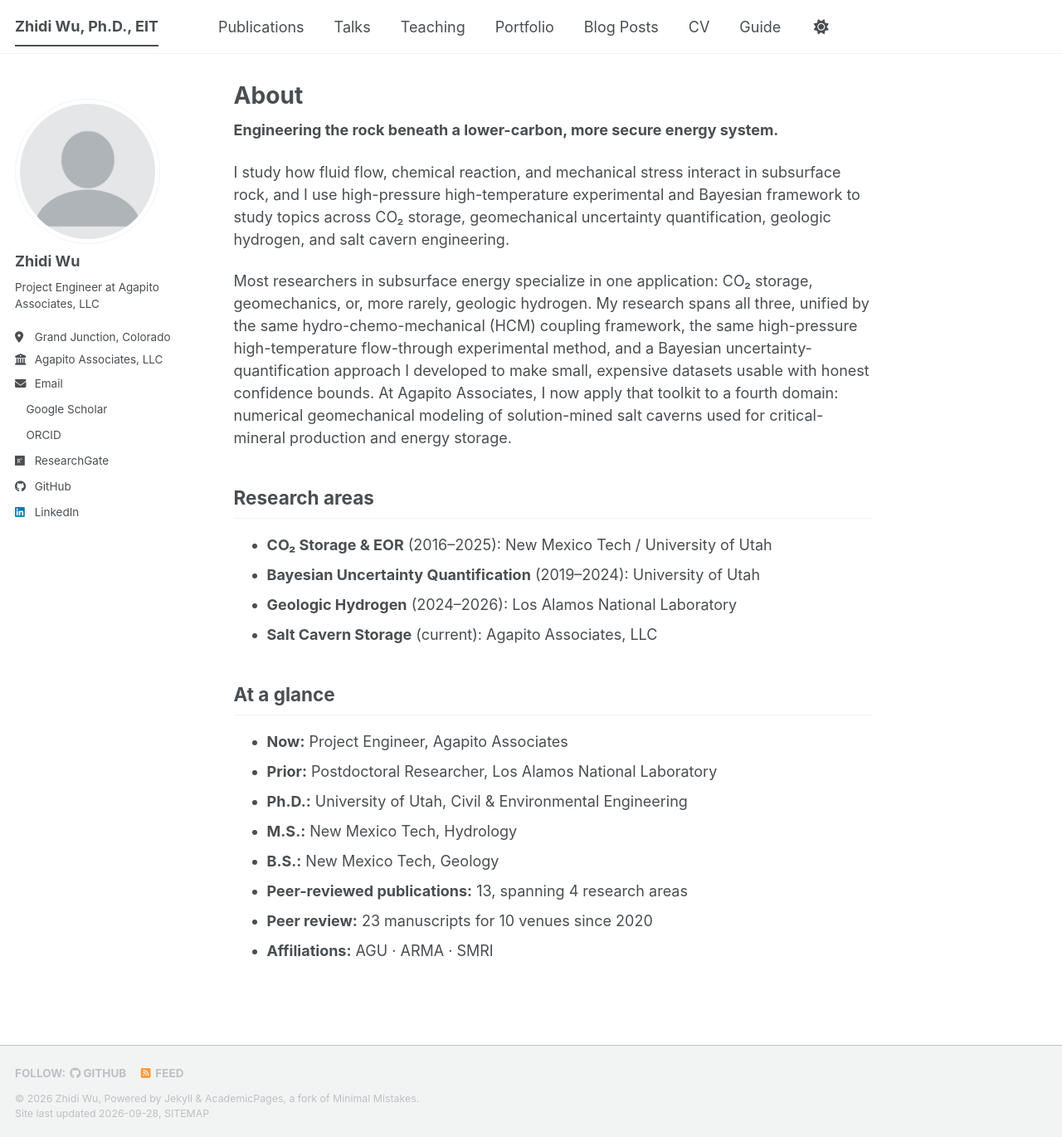
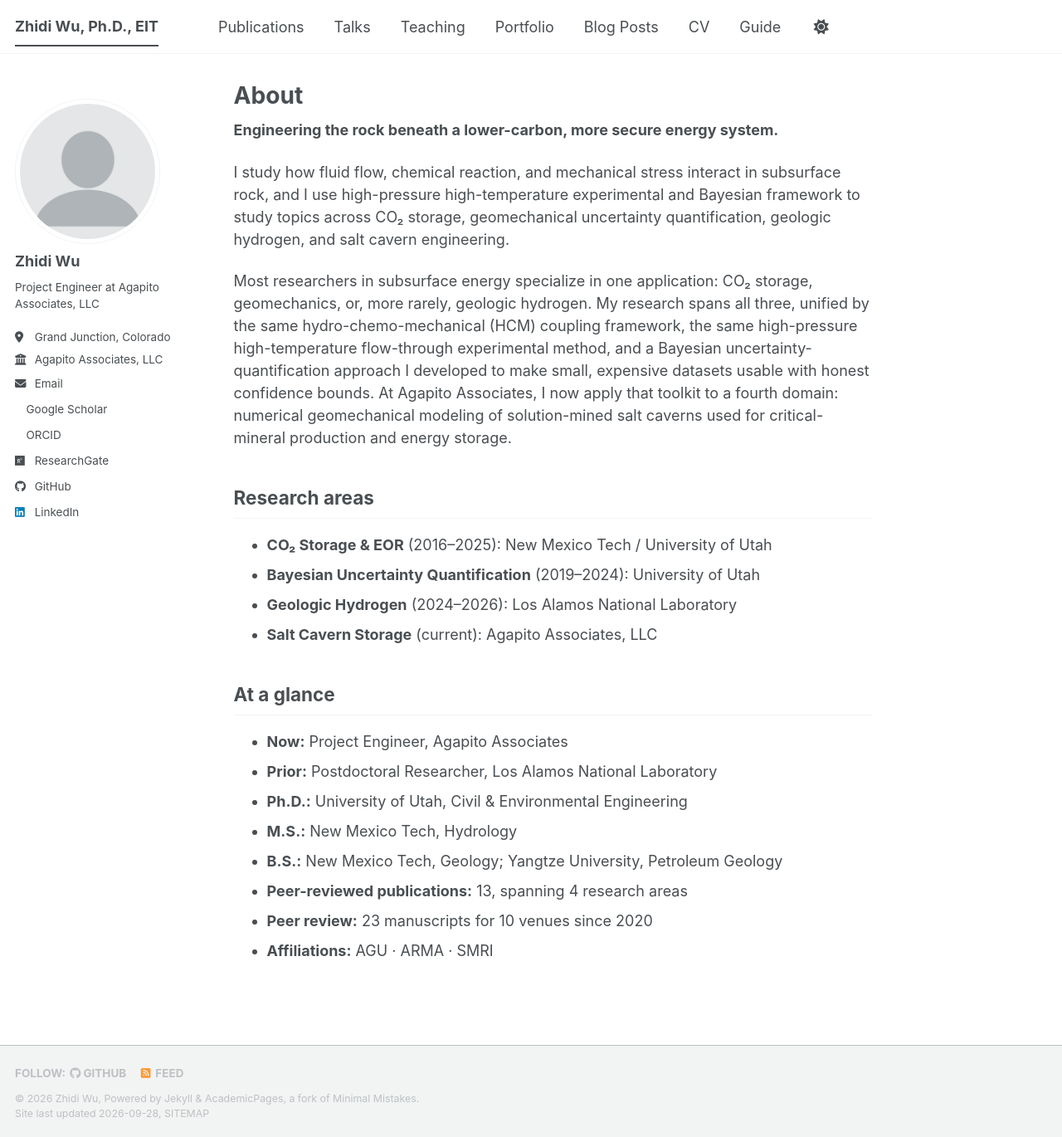
Before and after one commit to zhidiwu/zhidiwu.github.io, a Jekyll site: the page built from _pages/about.md, in a window 1280 px wide and 1370 px high. Shown: the whole window at 83% size. Built offline with Jekyll 4.4.1, drawn with Linux system fonts in a browser that asks for light colours; a style sheet for code colours, icons or effects is not loaded.

Commit message:
Update about.md

```diff
--- a/_pages/about.md
+++ b/_pages/about.md
@@ -26,7 +26,7 @@ Most researchers in subsurface energy specialize in one application: CO₂ stora
 - **Prior:** Postdoctoral Researcher, Los Alamos National Laboratory
 - **Ph.D.:** University of Utah, Civil & Environmental Engineering
 - **M.S.:** New Mexico Tech, Hydrology
-- **B.S.:** New Mexico Tech, Geology
+- **B.S.:** New Mexico Tech, Geology; Yangtze University, Petroleum Geology
 - **Peer-reviewed publications:** 13, spanning 4 research areas
 - **Peer review:** 23 manuscripts for 10 venues since 2020
 - **Affiliations:** AGU · ARMA · SMRI
```
